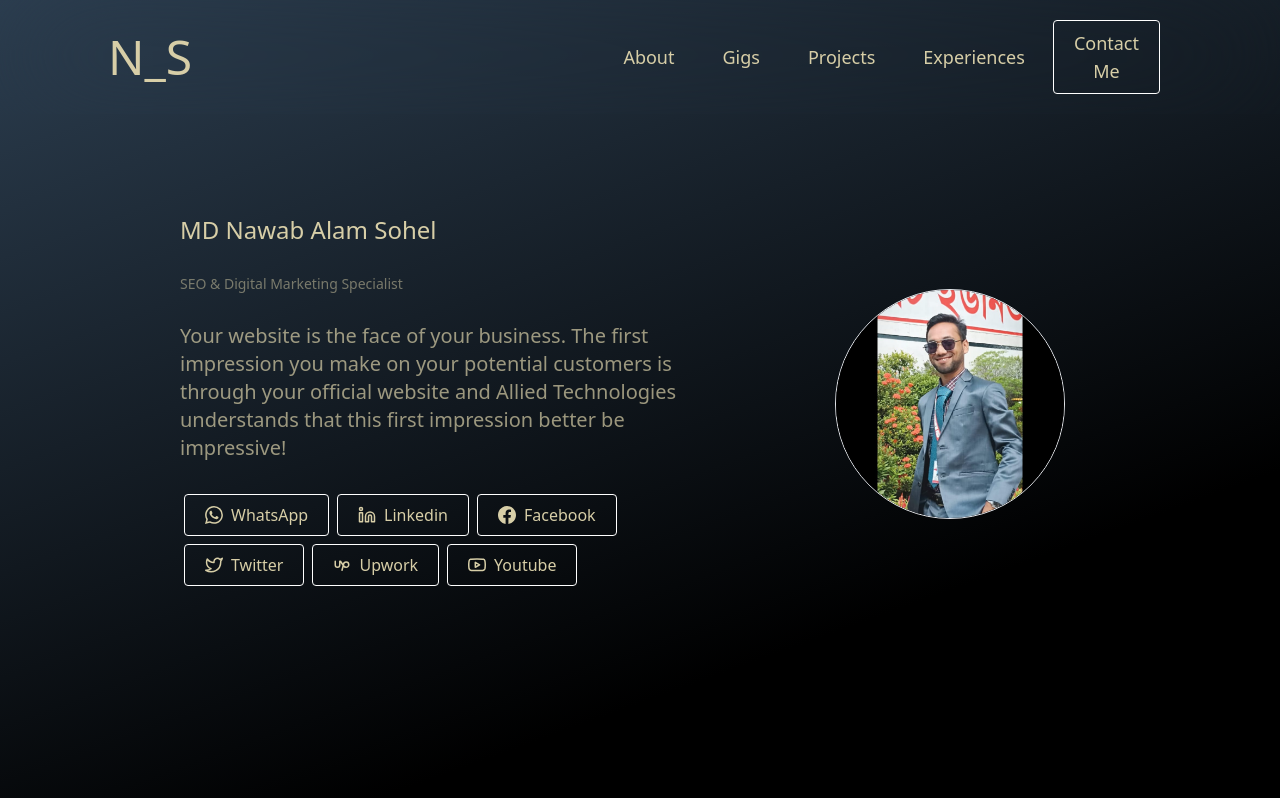
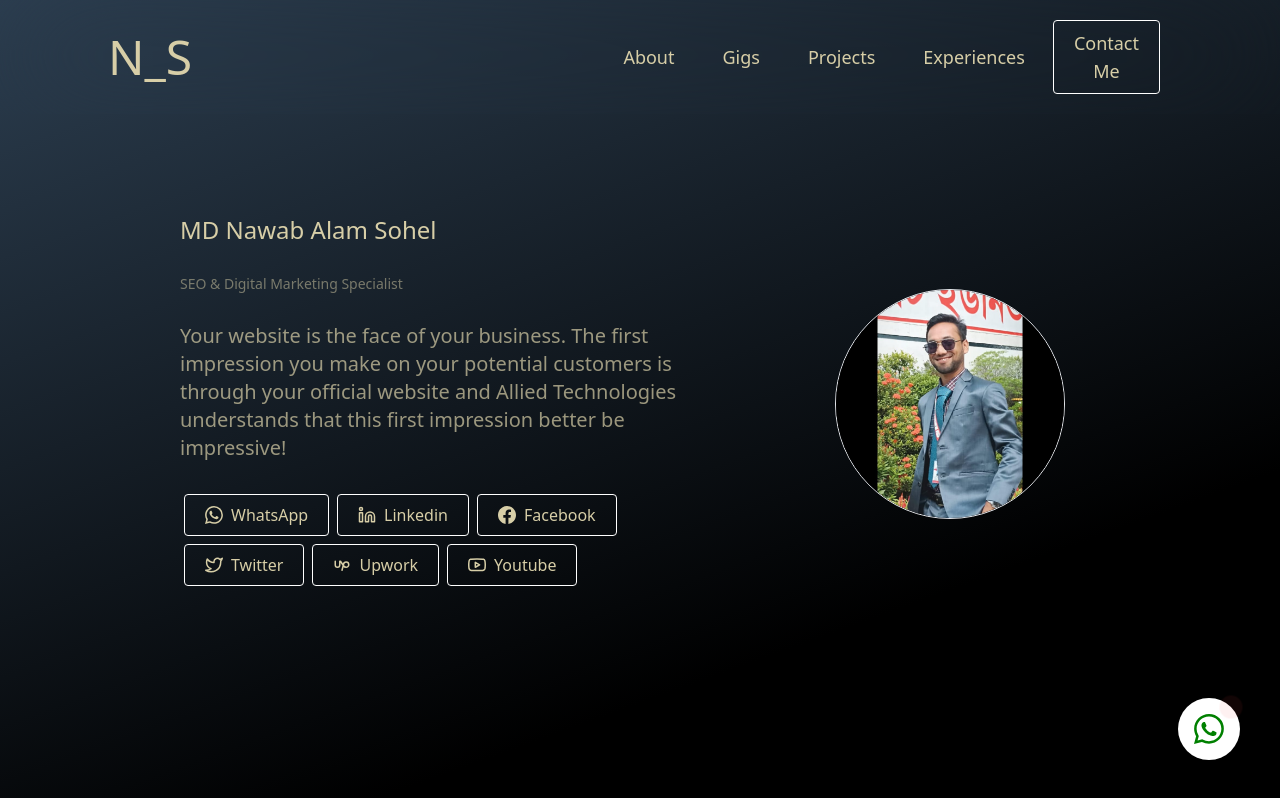
Before and after one commit to kaiesmahmud/sohel-portfolio, a React (Create React App) app: page / in a window 1280 px wide. Built offline with nearby package versions, Linux system fonts and the light colour scheme.

Commit message:
social links and chats widget added

```diff
--- a/src/App.js
+++ b/src/App.js
@@ -21,14 +21,14 @@ function App() {
         <Route path='/projects' element={<Projects/>}/>
         <Route path='/experience' element={<Experience/>}/>
         <Route path='/contactme' element={<ContactMe/>}/>
+        </Routes>
          {/* Whatsapp link  */}
-        {/* <div style={{color:'green'}} className=" fixed bottom-5 right-5 md:bottom-10 md:right-10 text-[30px] rounded-[50%]  bg-white p-4 shadow-2xl">
-          <a href="https://wa.me/message/NYI6PJ3INOWOM1" target={'_blank'} rel="noreferrer " >
+        <div style={{color:'green'}} className=" fixed bottom-5 right-5 md:bottom-10 md:right-10 text-[30px] rounded-[50%]  bg-white p-4 shadow-2xl">
+          <a href='https://wa.link/gk6d1r' target={'_blank'} rel="noreferrer " >
             <BsWhatsapp />
           </a>
-          <div className=' absolute top-[5%] right-[5%] w-3 h-3 bg-red-500 rounded-[50%]  animate-ping-smooth duration-[5s]'> </div>
-        </div> */}
-        </Routes>
+          <div className=' absolute top-[5%] right-[5%] w-3 h-3 bg-red-500 rounded-[50%]  animate-ping duration-[5s]'> </div>
+        </div>
 
     </div>
   );
```
